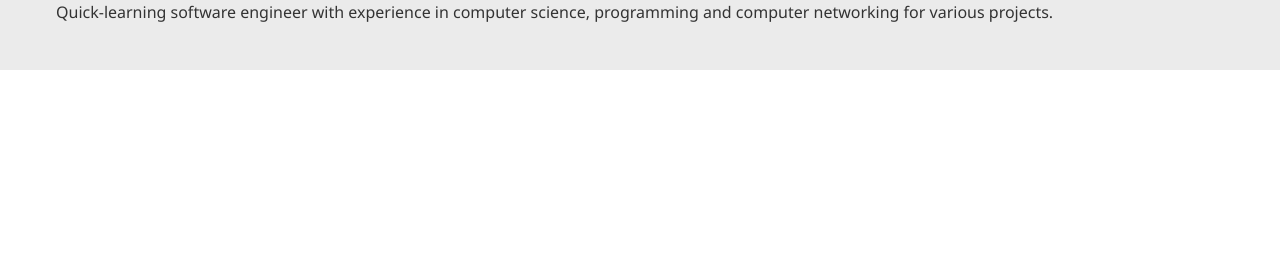
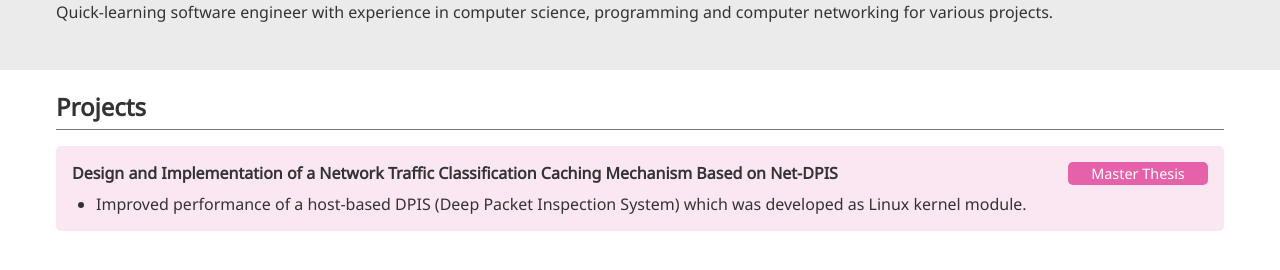
Before and after one commit to mkfsn/resume, a Svelte app: page / in a window 1280 px wide. Shown: the part 172-442 px from the top of the page. Built offline with nearby package versions, Linux system fonts and the light colour scheme.

Commit message:
feat: add projects/project components for prettier component

```diff
--- /dev/null
+++ b/src/components/Prettier/Project.svelte
@@ -0,0 +1,75 @@
+<script type="ts">
+    export let project;
+</script>
+
+<div class="project">
+    <div class="header">
+        <h4 class="title">
+            <p>{project.title}</p>
+        </h4>
+        <h4 class="type">
+            <p>{project.type}</p>
+        </h4>
+    </div>
+    <div class="details">
+        <ul>
+            {#each project.details as item}
+                <li>{item}</li>
+            {/each}
+        </ul>
+    </div>
+</div>
+
+<style lang="scss">
+  $gap: 1em;
+  $pink: #e561a9;
+  $light-pink: rgba($pink, 0.15);
+  $radius: 5px;
+
+  @mixin label {
+    background-color: $pink;
+    border-radius: $radius;
+    color: white;
+    font-size: .9em;
+    font-weight: 400;
+    padding: .2em;
+    text-align: center;
+    margin-top: calc(1em/.9);
+  }
+
+  .project {
+    background-color: $light-pink;
+    border-radius: $radius;
+    max-width: calc(1200px - #{$gap});
+    margin-top: $gap;
+    padding: 0 $gap;
+
+    .header {
+      display: flex;
+      gap: $gap;
+      h4 {
+        margin-top: 0;
+        margin-bottom: 0;
+        padding-top: 0;
+        padding-bottom: 0;
+      }
+      .title {
+        flex: 7;
+      }
+      .type {
+        flex: 1;
+        p {
+          @include label;
+          line-height: 1.2em;
+        }
+      }
+    }
+
+    .details {
+      ul {
+        margin-top: 0;
+        padding-left: 1.5em;
+      }
+    }
+  }
+</style>
--- /dev/null
+++ b/src/components/Prettier/Projects.svelte
@@ -0,0 +1,17 @@
+<script type="ts">
+    import Project from "./Project.svelte";
+    export let projects;
+</script>
+
+<section class="projects" id="projects">
+    <h1>Projects</h1>
+    {#each projects as project}
+        <Project {project}/>
+    {/each}
+</section>
+
+<style lang="scss">
+  .projects {
+    padding: 0 1em;
+  }
+</style>
--- a/src/components/Prettier/index.svelte
+++ b/src/components/Prettier/index.svelte
@@ -1,11 +1,13 @@
 <script>
     import Profile from "./Profile.svelte";
+    import Projects from "./Projects.svelte";
 
     export let me;
 </script>
 
 <main>
     <Profile profile={me.profile} />
+    <Projects projects={me.projects} />
 </main>
 
 <style lang="scss">
```
